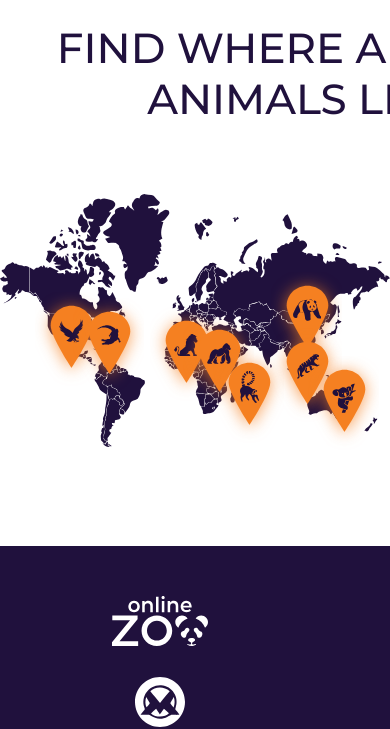
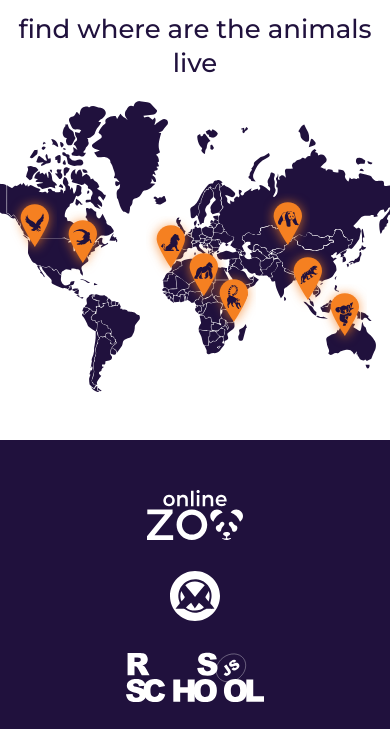
Before and after one commit to damaloonazhret/OnlineZoo, a website: page app/map.html in a window 390 px wide. Shown: the part 117-846 px from the top of the page. Drawn offline with nearby package versions, Linux system fonts and the light colour scheme.

Commit message:
320px map

```diff
--- a/app/scss/_media.scss
+++ b/app/scss/_media.scss
@@ -1842,6 +1842,13 @@ footer {
 			grid-template-rows: 44px;
 			height: 44px;
 
+			a {
+				margin-bottom: 2px;
+				margin-right: 3px;
+				height: 96%;
+				border-radius: 3px;
+			}
+
 			input[type="number"] {
 				&::placeholder {
 					font-weight: 600;
@@ -2206,6 +2213,7 @@ footer {
 		&__top {
 			grid-template-columns: 300px;
 			row-gap: 25px;
+			justify-content: space-around;
 
 			&::after {
 				top: 488px;
@@ -2247,4 +2255,102 @@ footer {
 			height: 140px;
 		}
 	}
+
+	.map {
+		padding-bottom: 44px;
+
+		&-head {
+			font-weight: 500;
+			font-size: 26px;
+			line-height: 130%;
+			text-transform: lowercase;
+			padding-top: 20px;
+
+			p {
+				width: 100%;
+			}
+		}
+
+		&__hvr {
+			width: 47px;
+			height: 64px;
+
+			&::after {
+				background-size: 80%;
+				left: 15px;
+				top: 18px;
+			}
+		}
+
+		&-map__5 {
+			&::after {
+				background-size: 58%;
+				left: 18px;
+				top: 15px;
+			}
+		}
+
+		&-map__7 {
+			&::after {
+				background-size: 74%;
+				left: 13px;
+				top: 16px;
+			}
+		}
+
+		&-map__6 {
+			&::after {
+				background-size: 76%;
+			}
+		}
+
+		&-map {
+			margin-top: 20px;
+
+			img {
+				width: 115%;
+				transform: translateX(-6%);
+			}
+		}
+
+		&-map__1 {
+			left: 2.5%;
+			top: 32%;
+		}
+
+		&-map__2 {
+			left: 14.8%;
+			top: 37.4%;
+		}
+
+		&-map__3 {
+			left: 37.4%;
+			top: 39%;
+		}
+
+		&-map__4 {
+			left: 45.9%;
+			top: 48.5%;
+		}
+
+		&-map__5 {
+			left: 53.6%;
+			top: 57.2%;
+		}
+
+		&-map__6 {
+			left: 67.5%;
+			top: 31.4%;
+		}
+
+		&-map__7 {
+			left: 72.6%;
+			top: 50%;
+		}
+
+		&-map__8 {
+			left: 82%;
+			top: 62%;
+		}
+	}
 }
```
Also changed, not shown: Map320.jpg (added), app/css/style.min.css.
